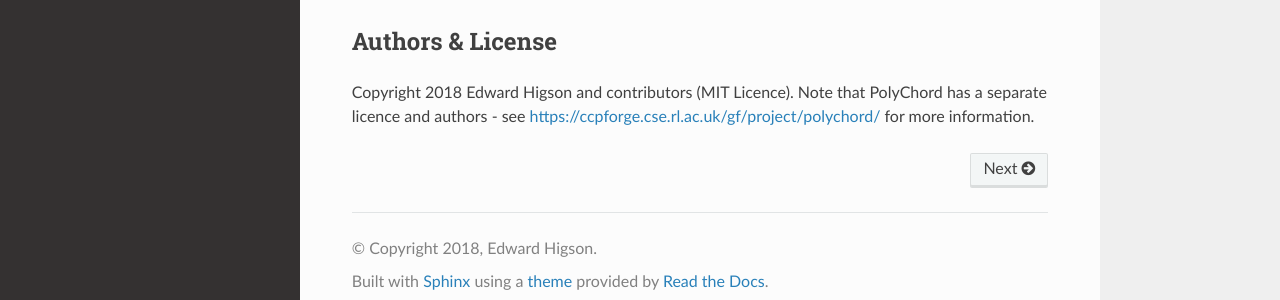
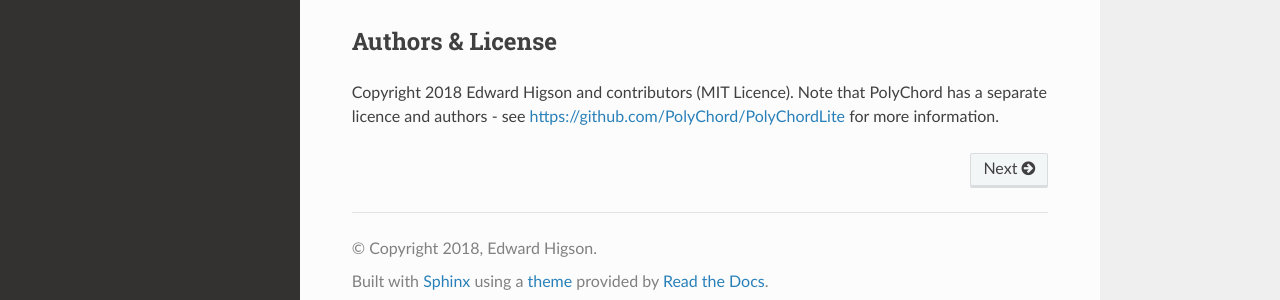
Before and after one commit to ejhigson/dyPolyChord, a Sphinx documentation site: the page built from docs/index.rst, in a window 1280 px wide and 900 px high, scrolled down 1772 px. Shown: the part 582-882 px from the top of the window. Built offline with Sphinx 7.4.7 and the Read the Docs theme 2.0.0, drawn with Linux system fonts in a browser that asks for light colours; part of the change alters nothing that is shown.

Commit message:
updating polychord link in index.rst

```diff
--- a/docs/index.rst
+++ b/docs/index.rst
@@ -86,4 +86,4 @@ If you have any questions or suggestions please get in touch (e.higson@mrao.cam.
 Authors & License
 -----------------
 
-Copyright 2018 Edward Higson and contributors (MIT Licence). Note that PolyChord has a separate licence and authors - see https://ccpforge.cse.rl.ac.uk/gf/project/polychord/ for more information.
+Copyright 2018 Edward Higson and contributors (MIT Licence). Note that PolyChord has a separate licence and authors - see https://github.com/PolyChord/PolyChordLite for more information.
```
